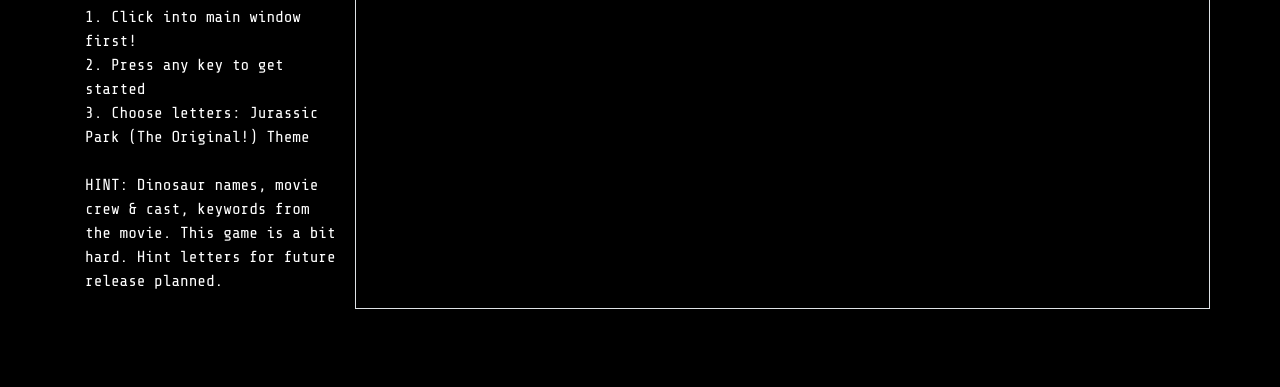
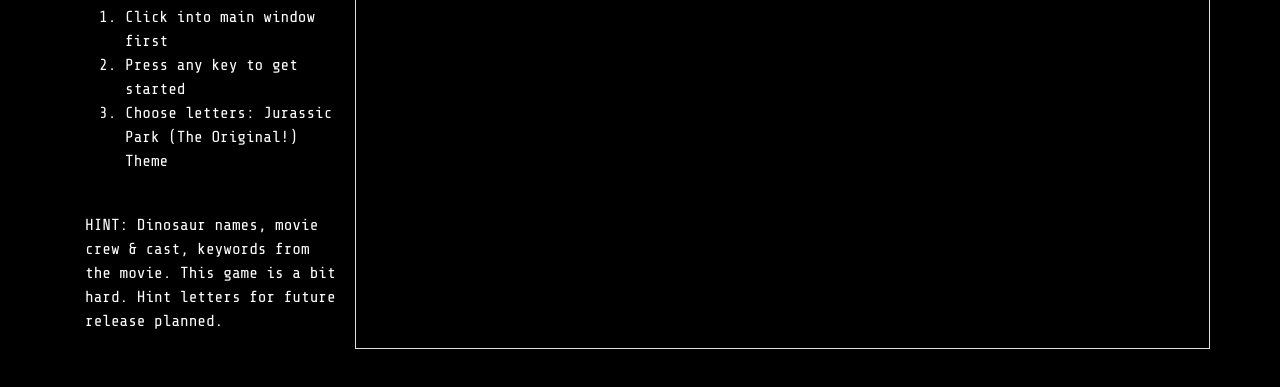
Before and after one commit to kmajor1/wordguessgame, a plain HTML site: page index.html in a window 1280 px wide. Shown: the part 255-642 px from the top of the page. Drawn offline with nearby package versions, Linux system fonts and the light colour scheme.

Commit message:
minor style polish

```diff
--- a/assets/css/style.css
+++ b/assets/css/style.css
@@ -3,7 +3,7 @@
 
 }
 
-p {
+p, ol {
     color: white;
     font-family: 'Share Tech Mono', monospace;
 }
--- a/index.html
+++ b/index.html
@@ -23,14 +23,17 @@
                 <img src="./assets/images/jurassic-park-classic-logo-i57759.jpg" class="img-fluid">
 
                 <h3 class="label">Instructions</h3>
-                <p>
-                    1. Click into main window first! <br>
-                    2. Press any key to get started <br>
-                    3. Choose letters: Jurassic Park (The Original!) Theme <br>
+
+                    <ol>
+                        <li>Click into main window first</li>
+                        <li>Press any key to get started</li>
+                        <li>Choose letters: Jurassic Park (The Original!) Theme</li>
+                    </ol>
+
                     <br>
-                    HINT: Dinosaur names, movie crew & cast, keywords from the movie. This game is a bit hard. Hint letters for future release planned.
+                    <p>HINT: Dinosaur names, movie crew & cast, keywords from the movie. This game is a bit hard. Hint letters for future release planned.</p>
 
-                </p>
+
             </div>
             <div id="game" class="d-flex flex-column m-0 p-0 border col-9">
                 <div id="gameStats" class="clearfix p-0 m-0 border">
```
